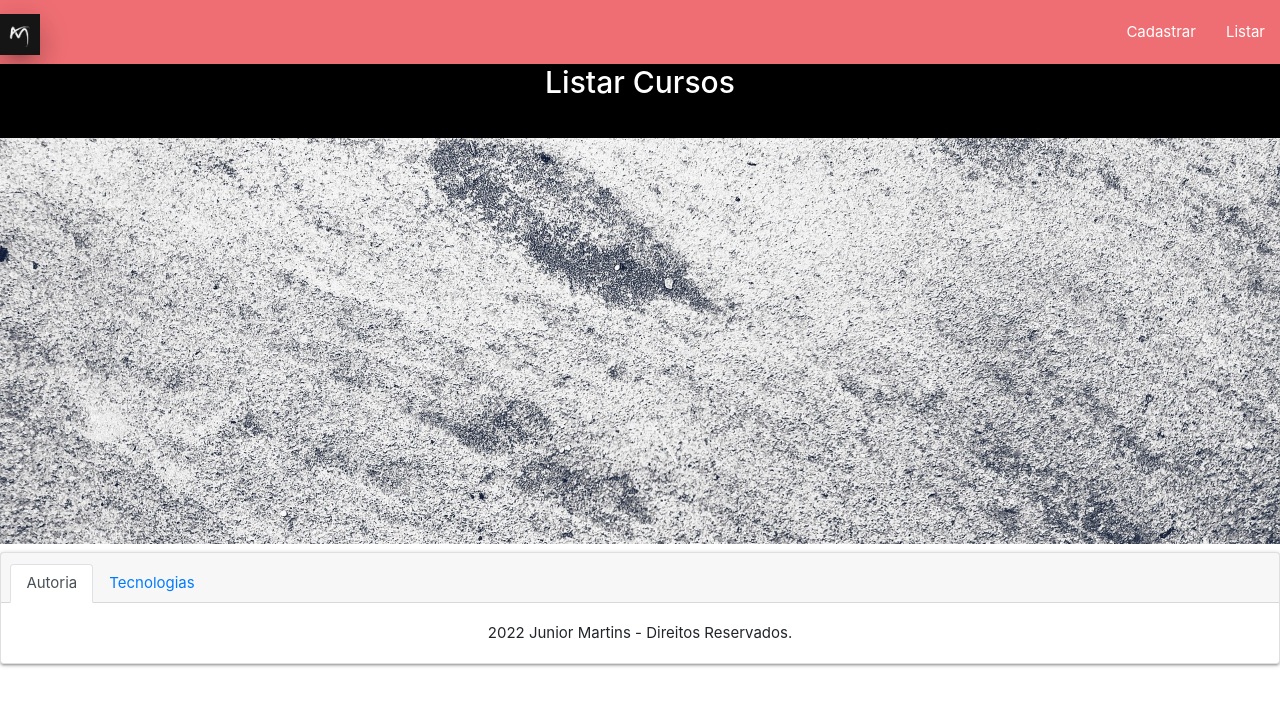
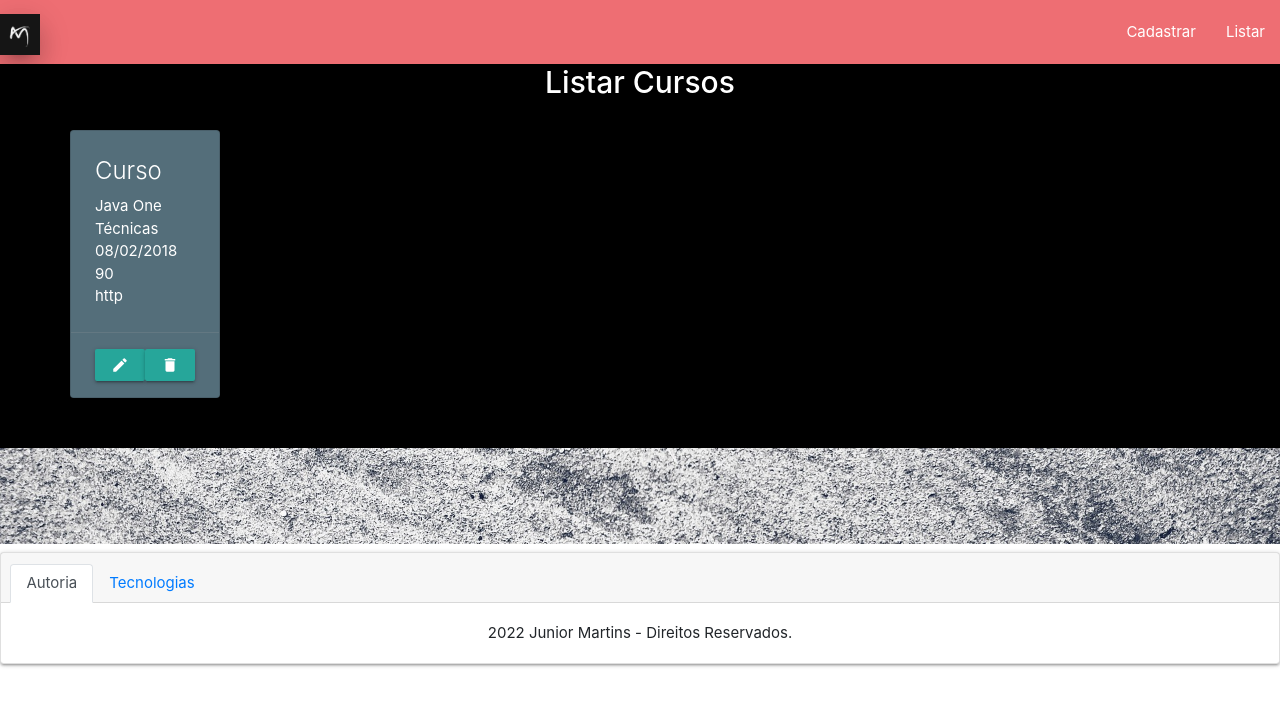
Before and after one commit to juniorsmartins/portfolio-com-angular, an Angular app in the folder portfolio/: page /listarCursos in a window 1280 px wide. Shown: the top 706 px of the page. Built offline with nearby package versions, Linux system fonts and the light colour scheme.

Commit message:
Construção do listar curso.

```diff
--- a/portfolio/src/app/app.module.ts
+++ b/portfolio/src/app/app.module.ts
@@ -8,6 +8,7 @@ import { Atividade7CabecalhoComponent } from './componentes/atividade7-cabecalho
 import { Atividade7RodapeComponent } from './componentes/atividade7-rodape/atividade7-rodape.component';
 import { CadastrarCursosComponent } from './componentes/especificos/cadastrar-cursos/cadastrar-cursos.component';
 import { ListarCursosComponent } from './componentes/especificos/listar-cursos/listar-cursos.component';
+import { ItemCursosComponent } from './componentes/especificos/item-cursos/item-cursos.component';
 
 @NgModule({
   declarations: [
@@ -15,7 +16,8 @@ import { ListarCursosComponent } from './componentes/especificos/listar-cursos/l
     Atividade7CabecalhoComponent,
     Atividade7RodapeComponent,
     CadastrarCursosComponent,
-    ListarCursosComponent
+    ListarCursosComponent,
+    ItemCursosComponent
   ],
   imports: [
     BrowserModule,
--- a/portfolio/src/app/componentes/especificos/cadastrar-cursos/cadastrar-cursos.component.html
+++ b/portfolio/src/app/componentes/especificos/cadastrar-cursos/cadastrar-cursos.component.html
@@ -63,9 +63,6 @@
 
 
 
-
-
-
   <!-- Compiled and minified JavaScript -->
   <script src="https://cdnjs.cloudflare.com/ajax/libs/materialize/1.0.0/js/materialize.min.js"></script>
 
--- /dev/null
+++ b/portfolio/src/app/componentes/especificos/item-cursos/item-cursos.component.html
@@ -0,0 +1,23 @@
+<article>
+  <link href="https://fonts.googleapis.com/icon?family=Material+Icons" rel="stylesheet">
+
+  <div class="row">
+
+    <div class="card blue-grey darken-1">
+      <div class="card-content white-text">
+        <span class="card-title">Curso</span>
+        <p> {{ curso.titulo }} </p>
+        <p> {{ curso.instituicao }} </p>
+        <p> {{ curso.dataConclusao }} </p>
+        <p> {{ curso.cargaHoraria }} </p>
+        <p> {{ curso.link }} </p>
+      </div>
+      <div class="card-action">
+        <button (click)="editarCadastroDoCurso()" type="button" class="waves-effect waves-light btn-small"> <i class="material-icons">edit</i> </button>
+        <button (click)="deletarCadastroDoCurso()" type="button" class="waves-effect waves-light btn-small"> <i class="material-icons">delete</i> </button>
+      </div>
+    </div>
+
+  </div>
+
+</article>
--- /dev/null
+++ b/portfolio/src/app/componentes/especificos/item-cursos/item-cursos.component.ts
@@ -0,0 +1,29 @@
+import { Component, Input, OnInit } from '@angular/core';
+
+@Component({
+  selector: 'app-item-cursos',
+  templateUrl: './item-cursos.component.html',
+  styleUrls: ['./item-cursos.component.css']
+})
+export class ItemCursosComponent implements OnInit {
+
+  @Input() curso = {
+    titulo: '',
+    instituicao: '',
+    dataConclusao: '',
+    cargaHoraria: 0,
+    link: ''
+  }
+
+  constructor() { }
+
+  ngOnInit(): void {}
+
+  editarCadastroDoCurso() {
+    alert("Curso editado com sucesso!");
+  }
+
+  deletarCadastroDoCurso() {
+    alert("Curso deletado com sucesso!");
+  }
+}
--- a/portfolio/src/app/componentes/especificos/listar-cursos/listar-cursos.component.html
+++ b/portfolio/src/app/componentes/especificos/listar-cursos/listar-cursos.component.html
@@ -5,7 +5,9 @@
   </header>
 
   <div class="container">
-
+    <div *ngFor="let curso of listaDeCursos">
+      <app-item-cursos [curso]="curso" ></app-item-cursos>
+    </div>
   </div>
 
 </section>
--- a/portfolio/src/app/componentes/especificos/listar-cursos/listar-cursos.component.ts
+++ b/portfolio/src/app/componentes/especificos/listar-cursos/listar-cursos.component.ts
@@ -7,9 +7,18 @@ import { Component, OnInit } from '@angular/core';
 })
 export class ListarCursosComponent implements OnInit {
 
+  listaDeCursos = [
+    {
+      titulo: 'Java One',
+      instituicao: 'Técnicas',
+      dataConclusao: '08/02/2018',
+      cargaHoraria: 90,
+      link: 'http'
+    }
+  ];
+
   constructor() { }
 
-  ngOnInit(): void {
-  }
+  ngOnInit(): void {}
 
 }
```
Also changed, not shown: portfolio/src/app/componentes/especificos/item-cursos/item-cursos.component.css (added), 1 other file (tests, documents, lock files or other folders).
